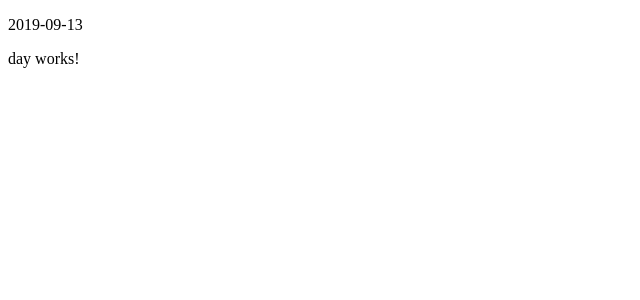
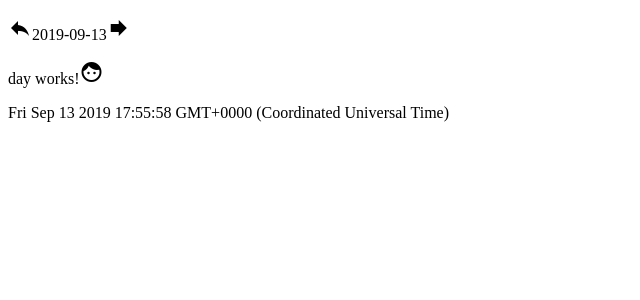
Before and after one commit to imrehorv/roombooking, an Angular app: page /days in a window 1280 px wide. Shown: the top 300 px of the page, without its empty margins (0-640 px from the left). Built offline with nearby package versions, Linux system fonts and the light colour scheme.

Commit message:
material added

```diff
--- a/package.json
+++ b/package.json
@@ -11,14 +11,17 @@
   },
   "private": true,
   "dependencies": {
-    "@angular/animations": "~8.1.2",
+    "@angular/animations": "^8.1.3",
+    "@angular/cdk": "^8.2.0",
     "@angular/common": "~8.1.2",
     "@angular/compiler": "~8.1.2",
     "@angular/core": "~8.1.2",
     "@angular/forms": "~8.1.2",
+    "@angular/material": "^8.2.0",
     "@angular/platform-browser": "~8.1.2",
     "@angular/platform-browser-dynamic": "~8.1.2",
     "@angular/router": "~8.1.2",
+    "hammerjs": "^2.0.8",
     "rxjs": "~6.4.0",
     "tslib": "^1.9.0",
     "zone.js": "~0.9.1"
--- a/src/app/day/day.component.html
+++ b/src/app/day/day.component.html
@@ -1 +1,2 @@
-<p>day works!</p>
+<p>day works!<i class="material-icons orange600">face</i></p>
+{{selecteddate}}
--- a/src/app/day/day.component.ts
+++ b/src/app/day/day.component.ts
@@ -1,4 +1,4 @@
-import { Component, OnInit } from '@angular/core';
+import { Component, OnInit, Input } from '@angular/core';
 
 @Component({
   selector: 'rb-day',
@@ -7,6 +7,9 @@ import { Component, OnInit } from '@angular/core';
 })
 export class DayComponent implements OnInit {
 
+  @Input()
+  selecteddate: Date;
+
   constructor() { }
 
   ngOnInit() {
--- a/src/app/days/days.component.html
+++ b/src/app/days/days.component.html
@@ -1,2 +1,2 @@
-<p>{{selecteddate | date:'yyyy-MM-dd' }}</p>
-<rb-day></rb-day>
+<p><i class="material-icons" (click)="back()">reply</i>{{selecteddate | date:'yyyy-MM-dd' }}<i class="material-icons" (click)="forward()">forward</i></p>
+<rb-day [selecteddate]="selecteddate"></rb-day>
--- a/src/app/days/days.component.ts
+++ b/src/app/days/days.component.ts
@@ -7,12 +7,27 @@ import { Component, OnInit } from '@angular/core';
 })
 export class DaysComponent implements OnInit {
 
-  selecteddate:Date
+  selecteddate: Date
 
   constructor() { }
 
   ngOnInit() {
-    this.selecteddate=new Date();
+    this.selecteddate = new Date();
+  }
+
+  back() {
+    this.increasedate(-1);
+  }
+
+  forward() {
+    this.increasedate(1);
+  }
+
+  increasedate(amount:number)
+  {
+    let tmp=new Date();
+    tmp.setDate(this.selecteddate.getDate() + amount);
+    this.selecteddate=tmp;
   }
 
 
--- /dev/null
+++ b/src/app/irow.ts
@@ -0,0 +1,5 @@
+export interface Row {
+    startdate : Date,
+    enddate: Date,
+    rooms: string[]
+}
--- a/src/index.html
+++ b/src/index.html
@@ -7,6 +7,7 @@
 
   <meta name="viewport" content="width=device-width, initial-scale=1">
   <link rel="icon" type="image/x-icon" href="favicon.ico">
+  <link href = "https://fonts.googleapis.com/icon?family=Material+Icons" rel = "stylesheet">
 </head>
 <body>
   <rb-root></rb-root>
--- a/src/styles.css
+++ b/src/styles.css
@@ -1 +1,2 @@
 /* You can add global styles to this file, and also import other style files */
+@import "~@angular/material/prebuilt-themes/indigo-pink.css";
```
Also changed, not shown: src/app/app.module.ts (+6 -1 lines), 1 other file (tests, documents, lock files or other folders).
